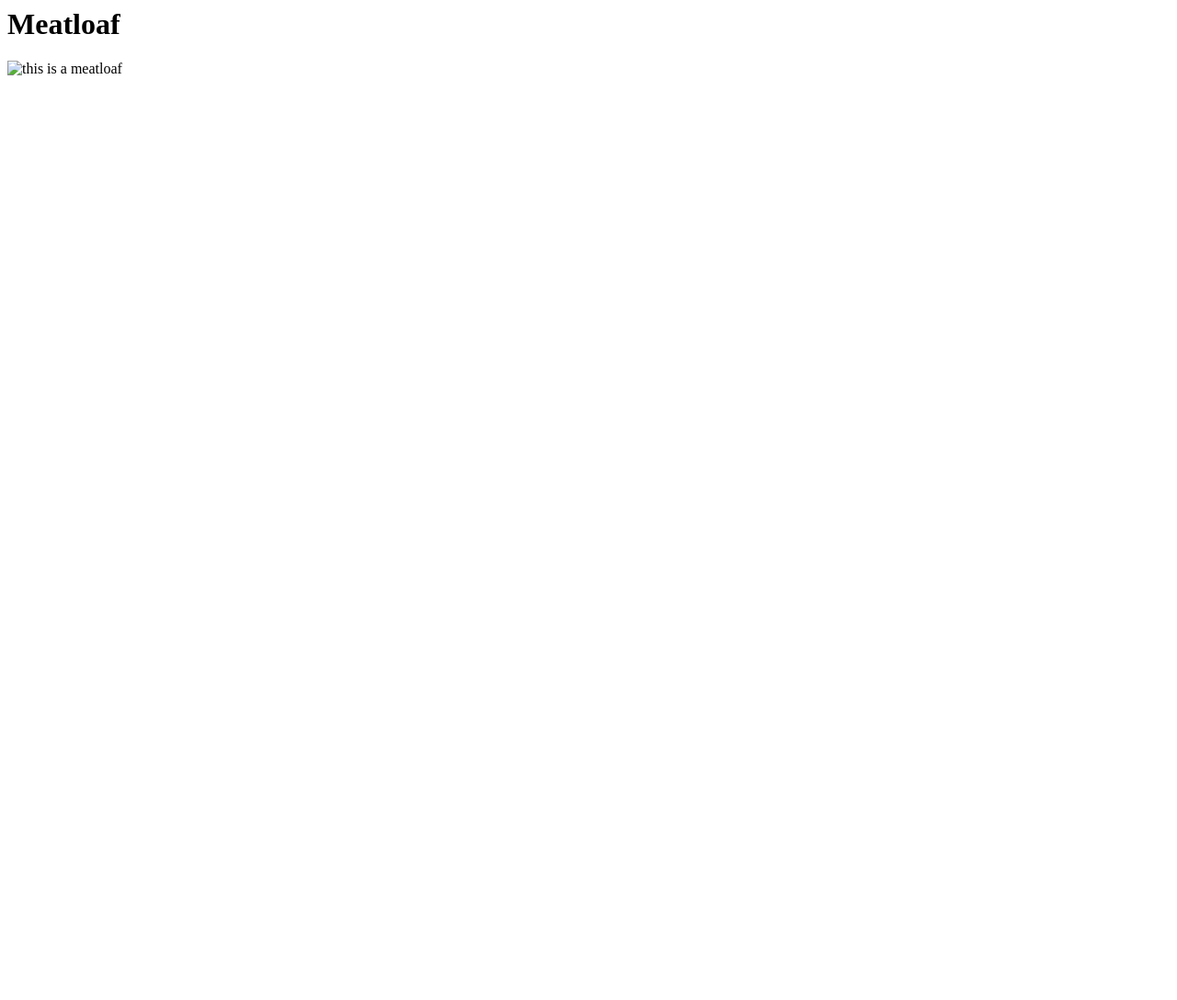
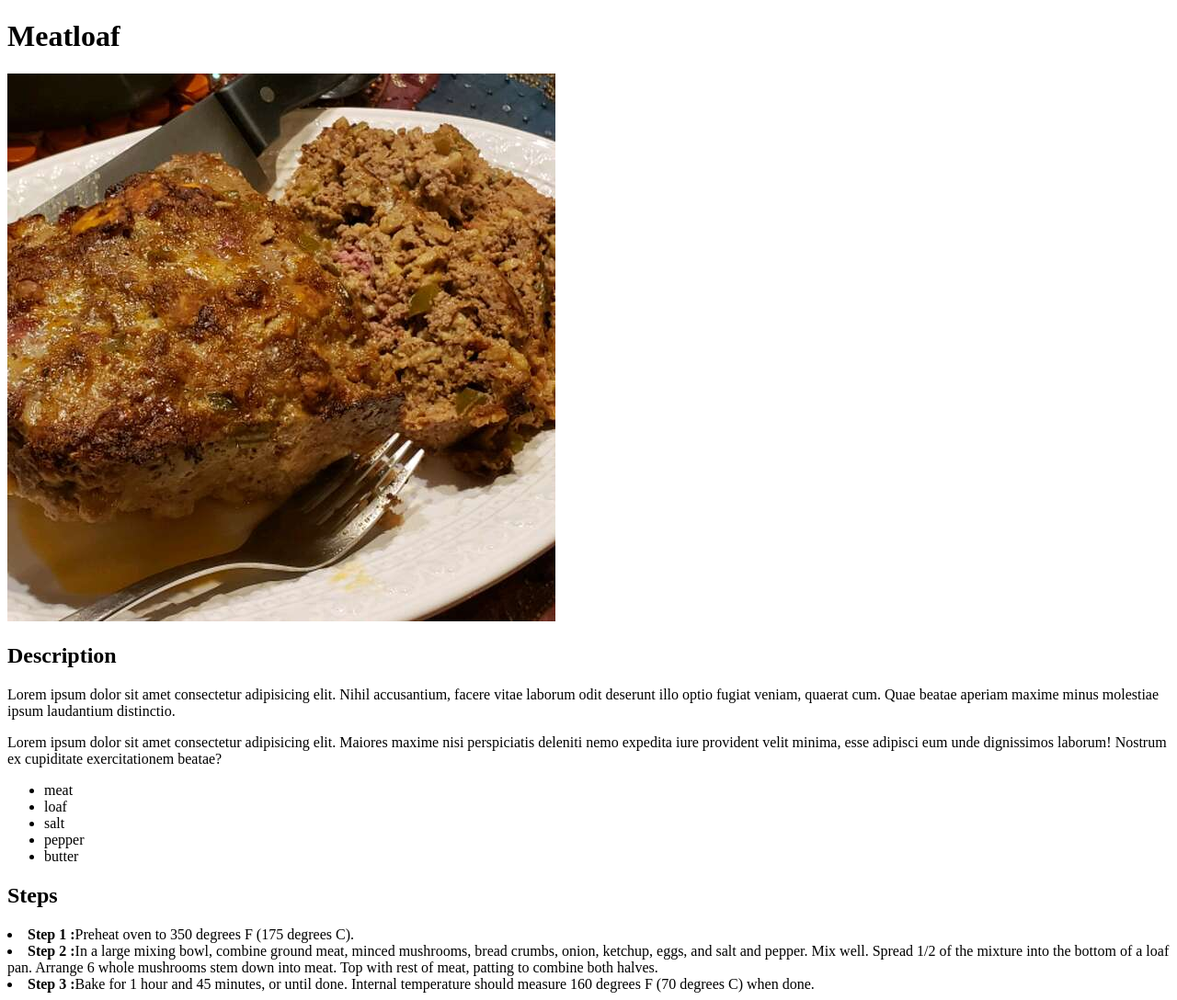
Before and after one commit to computerSaysNo2112/odin-recipes, a plain HTML site: page recipes/meatloaf.html in a window 1280 px wide. Shown: the whole page at 92% size. Before the commit the page ends 800 px from the top, so only its background shows below. Drawn offline with Linux system fonts and the light colour scheme.

Commit message:
just testing

```diff
--- a/recipes/meatloaf.html
+++ b/recipes/meatloaf.html
@@ -1,2 +1,36 @@
-<h1>Meatloaf</h1>
-<img src="./meatloaf.html" alt="this is a meatloaf">
+<!DOCTYPE html>
+<html lang="en">
+<head>
+    <meta charset="UTF-8">
+    <meta http-equiv="X-UA-Compatible" content="IE=edge">
+    <meta name="viewport" content="width=device-width, initial-scale=1.0">
+    <title>Meatloaf</title>
+</head>
+<body>
+    <h1>Meatloaf</h1>
+<img src="./image.jpeg" alt="this is a meatloaf">
+<h2>Description</h2>
+<p>Lorem ipsum dolor sit amet consectetur adipisicing elit. Nihil accusantium, facere vitae laborum odit deserunt illo optio fugiat veniam, quaerat cum. Quae beatae aperiam maxime minus molestiae ipsum laudantium distinctio.</p>
+
+<p>Lorem ipsum dolor sit amet consectetur adipisicing elit. Maiores maxime nisi perspiciatis deleniti nemo expedita iure provident velit minima, esse adipisci eum unde dignissimos laborum! Nostrum ex cupiditate exercitationem beatae?</p>
+
+<ul>
+    <li>meat</li>
+    <li>loaf</li>
+    <li>salt</li>
+    <li>pepper</li>
+    <li>butter</li>
+</ul>
+
+<h2>Steps</h2>
+<li><strong>Step 1 :</strong>Preheat oven to 350 degrees F (175 degrees C).</li>
+<li><strong>Step 2 :</strong>In a large mixing bowl, combine ground meat, minced mushrooms, bread crumbs, onion, ketchup, eggs, and salt and pepper. Mix well. Spread 1/2 of the mixture into the bottom of a loaf pan. Arrange 6 whole mushrooms stem down into meat. Top with rest of meat, patting to combine both halves.
+<li><strong>Step 3 :</strong>Bake for 1 hour and 45 minutes, or until done. Internal temperature should measure 160 degrees F (70 degrees C) when done.
+</li>
+
+
+</li>
+
+
+</body>
+</html>
```
Also changed, not shown: 1 other file.
